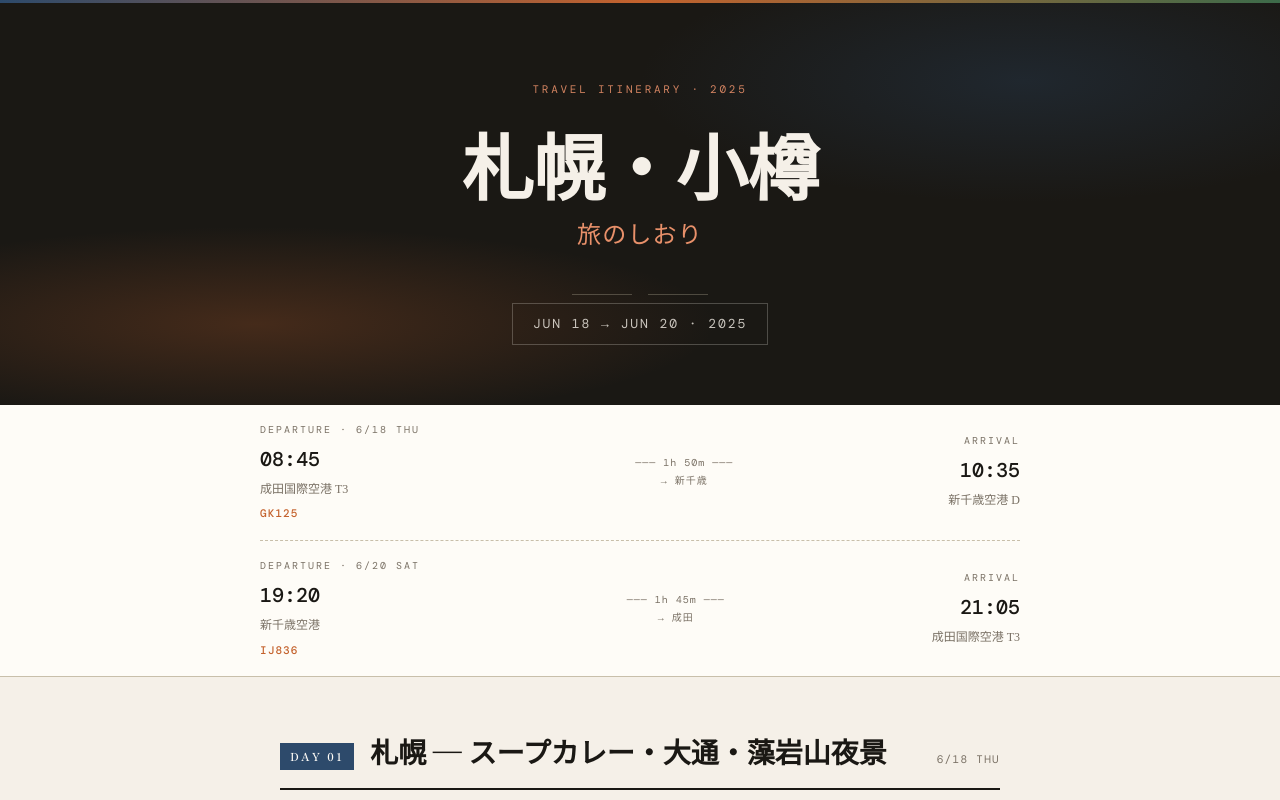
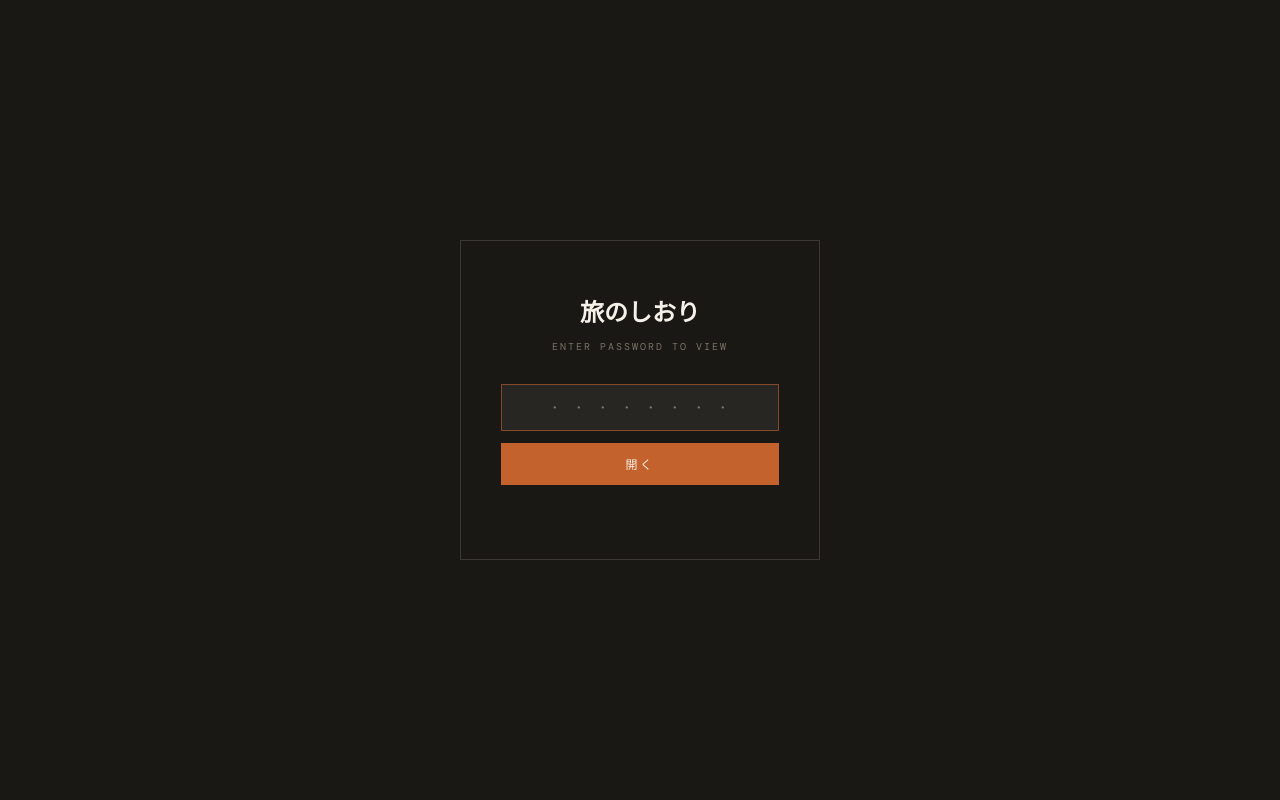
Before and after one commit to krinring/sapporo-itinerary, a plain HTML site: page index.html in a window 1280 px wide. Shown: the top 800 px of the page. Drawn offline with nearby package versions, Linux system fonts and the light colour scheme.

Commit message:
add password protection to itinerary page

```diff
--- a/index.html
+++ b/index.html
@@ -646,9 +646,91 @@
     .day-header { flex-wrap: wrap; gap: 10px; }
     .checklist-grid { grid-template-columns: 1fr; }
   }
+
+  /* ── PASSWORD OVERLAY ── */
+  #pw-overlay {
+    position: fixed;
+    inset: 0;
+    background: var(--ink);
+    z-index: 9999;
+    display: flex;
+    align-items: center;
+    justify-content: center;
+  }
+  #pw-overlay.hidden { display: none; }
+  .pw-box {
+    text-align: center;
+    padding: 48px 40px;
+    border: 1px solid rgba(245,240,232,0.15);
+    max-width: 360px;
+    width: 90%;
+  }
+  .pw-title {
+    font-family: 'Shippori Mincho', serif;
+    font-size: 24px;
+    font-weight: 600;
+    color: var(--paper);
+    margin-bottom: 6px;
+  }
+  .pw-sub {
+    font-family: 'DM Mono', monospace;
+    font-size: 10px;
+    letter-spacing: 0.2em;
+    color: var(--muted);
+    text-transform: uppercase;
+    margin-bottom: 28px;
+  }
+  .pw-input {
+    width: 100%;
+    padding: 12px 16px;
+    background: rgba(255,255,255,0.06);
+    border: 1px solid rgba(245,240,232,0.2);
+    color: var(--paper);
+    font-family: 'DM Mono', monospace;
+    font-size: 16px;
+    letter-spacing: 0.15em;
+    text-align: center;
+    outline: none;
+    box-sizing: border-box;
+    margin-bottom: 12px;
+  }
+  .pw-input:focus { border-color: rgba(196,98,45,0.6); }
+  .pw-btn {
+    width: 100%;
+    padding: 12px;
+    background: var(--accent);
+    color: var(--paper);
+    border: none;
+    cursor: pointer;
+    font-family: 'DM Mono', monospace;
+    font-size: 12px;
+    letter-spacing: 0.2em;
+    text-transform: uppercase;
+    transition: opacity 0.2s;
+  }
+  .pw-btn:hover { opacity: 0.85; }
+  .pw-error {
+    font-family: 'DM Mono', monospace;
+    font-size: 11px;
+    color: var(--accent-light);
+    margin-top: 10px;
+    letter-spacing: 0.08em;
+    min-height: 16px;
+  }
 </style>
 </head>
 <body>
+
+<!-- PASSWORD OVERLAY -->
+<div id="pw-overlay">
+  <div class="pw-box">
+    <div class="pw-title">旅のしおり</div>
+    <div class="pw-sub">Enter Password to View</div>
+    <input type="password" class="pw-input" id="pw-input" placeholder="· · · · · · · ·" autofocus>
+    <button class="pw-btn" onclick="checkPw()">開く</button>
+    <div class="pw-error" id="pw-error"></div>
+  </div>
+</div>
 
 <!-- COVER -->
 <header class="cover">
@@ -1261,22 +1343,45 @@
 </footer>
 
 <script>
+  (function() {
+    if (sessionStorage.getItem('itinerary_auth') === '1') {
+      var overlay = document.getElementById('pw-overlay');
+      if (overlay) overlay.classList.add('hidden');
+    }
+  })();
+
+  function checkPw() {
+    var input = document.getElementById('pw-input').value;
+    if (input === 'kirinogi') {
+      sessionStorage.setItem('itinerary_auth', '1');
+      document.getElementById('pw-overlay').classList.add('hidden');
+    } else {
+      document.getElementById('pw-error').textContent = 'パスワードが違います';
+      document.getElementById('pw-input').value = '';
+      document.getElementById('pw-input').focus();
+    }
+  }
+
+  document.getElementById('pw-input').addEventListener('keydown', function(e) {
+    if (e.key === 'Enter') checkPw();
+  });
+
   function toggleCheck(el) {
     el.classList.toggle('done');
   }
 
   function switchTab(btn, tabId) {
-    const block = btn.closest('.moere-block');
-    block.querySelectorAll('.moere-tab').forEach(t => t.classList.remove('active'));
-    block.querySelectorAll('.moere-content').forEach(c => c.classList.remove('active'));
+    var block = btn.closest('.moere-block');
+    block.querySelectorAll('.moere-tab').forEach(function(t) { t.classList.remove('active'); });
+    block.querySelectorAll('.moere-content').forEach(function(c) { c.classList.remove('active'); });
     btn.classList.add('active');
     document.getElementById('tab-' + tabId).classList.add('active');
   }
 
   function switchPattern(btn, patId) {
-    const section = btn.closest('.day-section');
-    section.querySelectorAll('.pattern-tab').forEach(t => t.classList.remove('active'));
-    section.querySelectorAll('.pattern-content').forEach(c => c.classList.remove('active'));
+    var section = btn.closest('.day-section');
+    section.querySelectorAll('.pattern-tab').forEach(function(t) { t.classList.remove('active'); });
+    section.querySelectorAll('.pattern-content').forEach(function(c) { c.classList.remove('active'); });
     btn.classList.add('active');
     document.getElementById('pat-' + patId).classList.add('active');
   }
```
